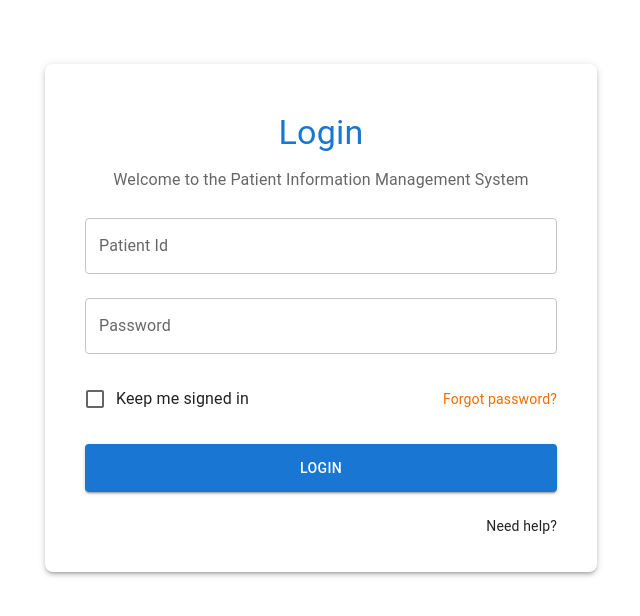
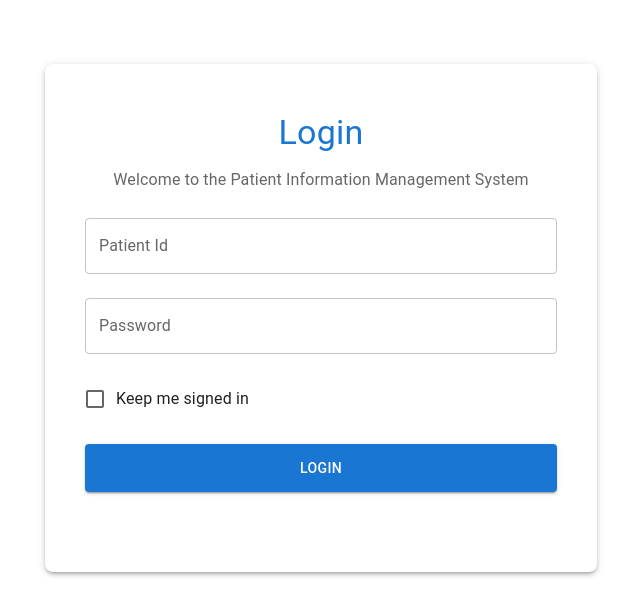
Before and after one commit to Milli-saved/patientweb, a React (Vite) app: page /signin in a window 1280 px wide. Shown: the top 616 px of the page, without its empty margins (319-959 px from the left). Built offline with nearby package versions, Linux system fonts and the light colour scheme.

Commit message:
udpate the signin page

```diff
--- a/src/pages/signin/index.jsx
+++ b/src/pages/signin/index.jsx
@@ -145,13 +145,13 @@ const Signin = () => {
               control={<Checkbox />}
               label="Keep me signed in"
             />
-            <Typography
+            {/* <Typography
               variant="body2"
               sx={{ color: "warning.main", cursor: "pointer" }}
               onClick={(e) => navigate("/resetPassword")}
             >
               Forgot password?
-            </Typography>
+            </Typography> */}
           </Box>
           {error && (
             <Typography
@@ -174,9 +174,9 @@ const Signin = () => {
           </Button>
           {/* <Link to="/dashboard">Login</Link> */}
         </form>
-        <Typography variant="body2" className="float-end" sx={{ mt: 3 }}>
+        {/* <Typography variant="body2" className="float-end" sx={{ mt: 3 }}>
           Need help?
-        </Typography>
+        </Typography> */}
       </Paper>
     </Container>
   );
```
